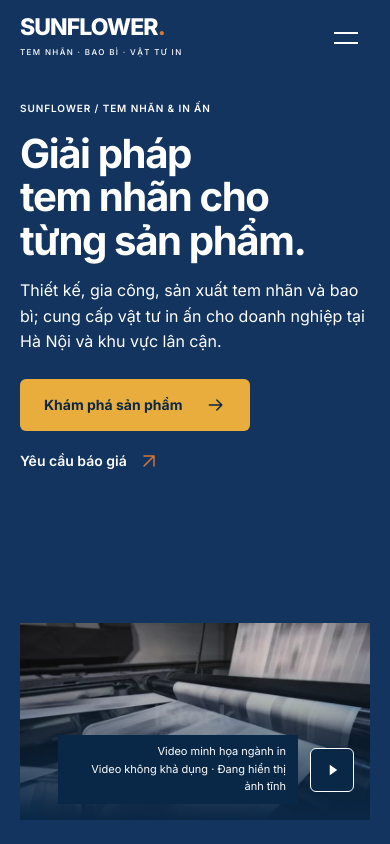
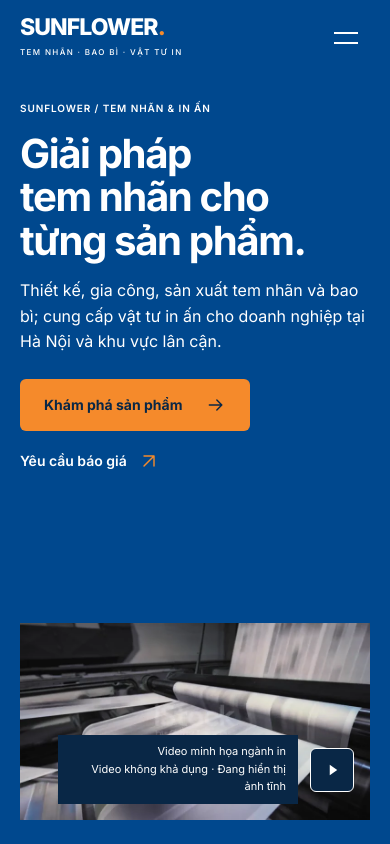
Before and after one commit to QUAGTIEN/myos---app, a Next.js app: page / in a window 390 px wide. Built offline with nearby package versions, Linux system fonts and the light colour scheme.

Commit message:
Update Site source

```diff
--- a/src/app/globals.css
+++ b/src/app/globals.css
@@ -9,7 +9,8 @@
   --brand-green-hover: #a0cf4b;
   --brand-gold: #c9a04b;
   --brand-amber: #e9ad3d;
-  --brand-orange: #d97732;
+  --brand-orange: #f58a2b;
+  --brand-orange-hover: #d97732;
   --background: #ffffff;
   --surface: #f5f7f9;
   --surface-blue: #eaf1f7;
@@ -50,9 +51,10 @@
 }
 
 :root[data-accent='warm'] {
-  --action-accent: var(--brand-amber);
-  --action-hover: var(--brand-orange);
-  --focus-accent: var(--brand-orange);
+  --brand-navy: var(--brand-blue);
+  --action-accent: var(--brand-orange);
+  --action-hover: var(--brand-orange-hover);
+  --focus-accent: var(--brand-blue);
   --detail-accent: var(--brand-orange);
   --mark-accent: var(--brand-orange);
   --hero-base: var(--surface-warm);
@@ -90,6 +92,8 @@ button:disabled { cursor: not-allowed; }
 .wordmark small { font-size: 9px; font-weight: 500; letter-spacing: .17em; line-height: 1.4; margin-top: var(--space-2); }
 .wordmark-dot { color: var(--mark-accent); }
 .site-header[data-variant='over-hero'] .wordmark { color: var(--brand-navy); }
+.site-header[data-variant='over-hero'] { --focus-accent: var(--on-dark); }
+.site-header[data-variant='over-hero'] .wordmark { --focus-accent: var(--brand-blue); }
 .desktop-navigation { display: flex; align-items: center; gap: var(--space-6); margin-left: auto; font-weight: 600; font-size: 14px; }
 .desktop-navigation a { position: relative; padding-block: var(--space-3); white-space: nowrap; }
 .desktop-navigation a::after { position: absolute; bottom: var(--space-1); left: 0; right: 0; height: 2px; background: var(--detail-accent); content: ''; transform: scaleX(0); transform-origin: left; transition: transform var(--duration-hover) var(--ease-standard); }
@@ -106,13 +110,13 @@ button:disabled { cursor: not-allowed; }
 .mobile-menu nav > a:not(.button) { display: flex; justify-content: space-between; align-items: center; font-size: 24px; font-weight: 600; min-height: 64px; border-bottom: 1px solid var(--border); }
 .mobile-menu nav > a[aria-current='page'] { color: var(--brand-blue); text-decoration: underline; text-underline-offset: 6px; }
 .mobile-menu-cta { width: 100%; margin-top: var(--space-6); justify-content: space-between; }
-.video-hero { isolation: isolate; position: relative; min-height: max(100svh, 800px); overflow: hidden; background: var(--hero-base); color: var(--on-dark); }
+.video-hero { --focus-accent: var(--on-dark); isolation: isolate; position: relative; min-height: max(100svh, 800px); overflow: hidden; background: var(--hero-base); color: var(--on-dark); }
 .hero-brand-arc { position: absolute; inset: 0; background: var(--brand-navy); clip-path: ellipse(106% 128% at 103% 102%); }
 .hero-media { position: absolute; isolation: isolate; left: 40%; right: var(--gutter); top: 20%; aspect-ratio: 16 / 9; min-height: min(60svh, var(--hero-media-min-height)); overflow: hidden; background: var(--brand-navy-deep); }
 .hero-poster, .hero-video { object-fit: cover; object-position: var(--hero-focal-point); width: 100%; height: 100%; }
 .hero-video { position: absolute; inset: 0; opacity: 0; }
 .hero-video.is-ready { opacity: 1; }
-.media-overlay { position: absolute; inset: 0; z-index: 1; background: linear-gradient(90deg, var(--brand-navy) 0%, var(--brand-navy) 12%, color-mix(in srgb, var(--brand-navy) 86%, transparent) 38%, transparent 74%), linear-gradient(0deg, var(--brand-navy-deep), transparent 55%); }
+.media-overlay { position: absolute; inset: 0; z-index: 1; background: linear-gradient(90deg, var(--brand-navy) 0%, var(--brand-navy) 12%, color-mix(in srgb, var(--brand-navy) 86%, transparent) 38%, transparent 62%); }
 .media-controls { position: absolute; bottom: var(--space-5); right: var(--space-5); display: flex; align-items: center; gap: var(--space-4); z-index: 3; }
 .media-label { max-width: 240px; padding: var(--space-2) var(--space-3); background: var(--brand-navy-deep); }
 .media-status { margin: 0; font-size: 12px; line-height: 1.6; text-align: right; color: var(--on-dark); }
@@ -153,14 +157,14 @@ button:disabled { cursor: not-allowed; }
   .hero-media { left: 35%; }
   .video-hero { background: var(--brand-navy); }
   .hero-brand-arc { display: none; }
-  .site-header[data-variant='over-hero'] .wordmark { color: var(--on-dark); }
-  .media-overlay { background: linear-gradient(90deg, var(--brand-navy) 0%, var(--brand-navy) 65%, transparent 100%), linear-gradient(0deg, var(--brand-navy-deep), transparent 55%); }
+  .site-header[data-variant='over-hero'] .wordmark { color: var(--on-dark); --focus-accent: var(--on-dark); }
+  .media-overlay { background: linear-gradient(90deg, var(--brand-navy) 0%, var(--brand-navy) 58%, transparent 100%); }
 }
 @media (min-width: 768px) and (max-width: 900px) {
   .video-hero { display: flex; flex-direction: column; min-height: 88svh; }
   .hero-content { display: block; padding-top: calc(var(--header-height) + var(--space-9)); padding-bottom: var(--space-7); order: 1; }
   .hero-media { position: relative; inset: auto; order: 2; width: calc(100% - var(--gutter) * 2); height: auto; min-height: 0; flex-shrink: 0; margin: auto var(--gutter) var(--space-6); }
-  .media-overlay { background: linear-gradient(0deg, var(--brand-navy-deep), transparent 80%); }
+  .media-overlay { display: none; }
 }
 @media (max-width: 767px) {
   :root { --gutter: 20px; --header-height: 76px; }
@@ -178,7 +182,7 @@ button:disabled { cursor: not-allowed; }
   .hero-actions .button { min-height: 48px; font-size: 14px; padding: var(--space-4) var(--space-5); }
   .hero-secondary { font-size: 14px; min-height: 44px; }
   .hero-media { position: relative; inset: auto; order: 2; width: calc(100% - var(--gutter) * 2); height: auto; min-height: 0; flex-shrink: 0; margin: auto var(--gutter) var(--space-5); }
-  .media-overlay { background: linear-gradient(0deg, var(--brand-navy-deep), transparent 80%); }
+  .media-overlay { display: none; }
   .media-controls { bottom: var(--space-4); right: var(--space-4); gap: var(--space-3); }
   .media-status { font-size: 11px; }
   .content-page { padding-top: calc(var(--header-height) + var(--space-9)); }
```
Also changed, not shown: 3 other files (tests, documents, lock files or other folders).
